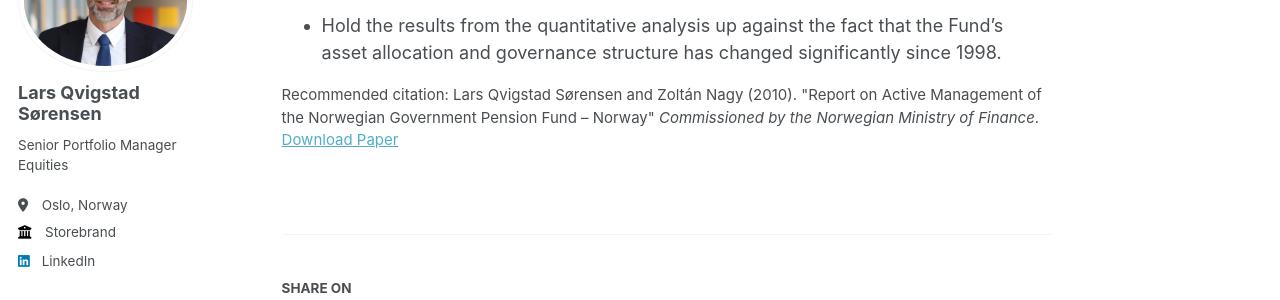
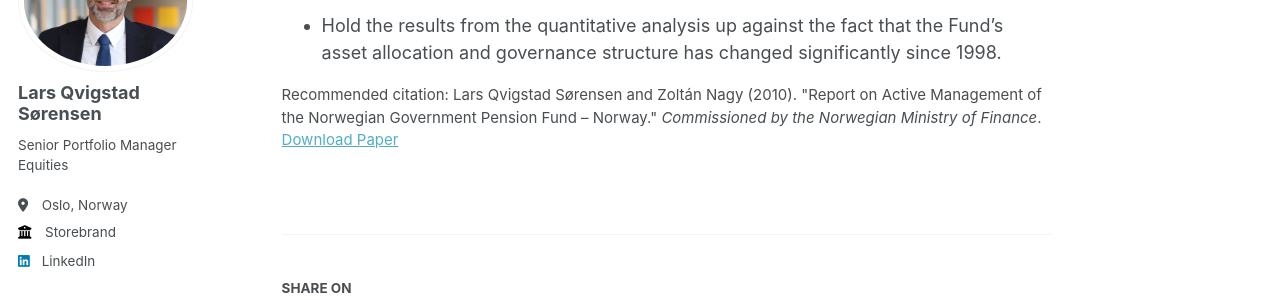
Before and after one commit to lars-qvigstad-sorensen/lars-qvigstad-sorensen.github.io, a Jekyll site: the page built from _publications/2010-12-active-returns-folketrygdfondet.md, in a window 1280 px wide and 900 px high, scrolled down 382 px. Shown: the part 175-475 px from the top of the window. Built offline with Jekyll 4.4.1, drawn with Linux system fonts in a browser that asks for light colours.

```diff
--- a/_publications/2010-12-active-returns-folketrygdfondet.md
+++ b/_publications/2010-12-active-returns-folketrygdfondet.md
@@ -6,7 +6,7 @@ excerpt: 'This paper analyzes the active management of the Norwegian Government
 date: 2010-12-31
 venue: 'Norwegian Ministry of Finance'
 paperurl: 'https://www.regjeringen.no/globalassets/upload/fin/statens-pensjonsfond/eksterne-rapporter-og-brev/2011/msci_sorensennagy_activemng_spn_dec2010.pdf'
-citation: 'Lars Qvigstad Sørensen and Zoltán Nagy (2010). &quot;Report on Active Management of the Norwegian Government Pension Fund – Norway&quot; <i>Commissioned by the Norwegian Ministry of Finance</i>.'
+citation: 'Lars Qvigstad Sørensen and Zoltán Nagy (2010). &quot;Report on Active Management of the Norwegian Government Pension Fund – Norway.&quot; <i>Commissioned by the Norwegian Ministry of Finance</i>.'
 ---
 
 This report contains a quantitative evaluation of the investment performance of Folketrygdfondet's fund Statens Pensjonsfond Norge, henceforth referred to as the Fund. The Norwegian Ministry of Finance instructed MSCI to evaluate the Fund’s historical track record for the period 1998Q1-2010Q2, with a particular emphasis on possible exposures to systematic risk factors. The mandate from the Ministry of Finance requested that we prepare an evaluation of the Fund’s performance including the following:
```
